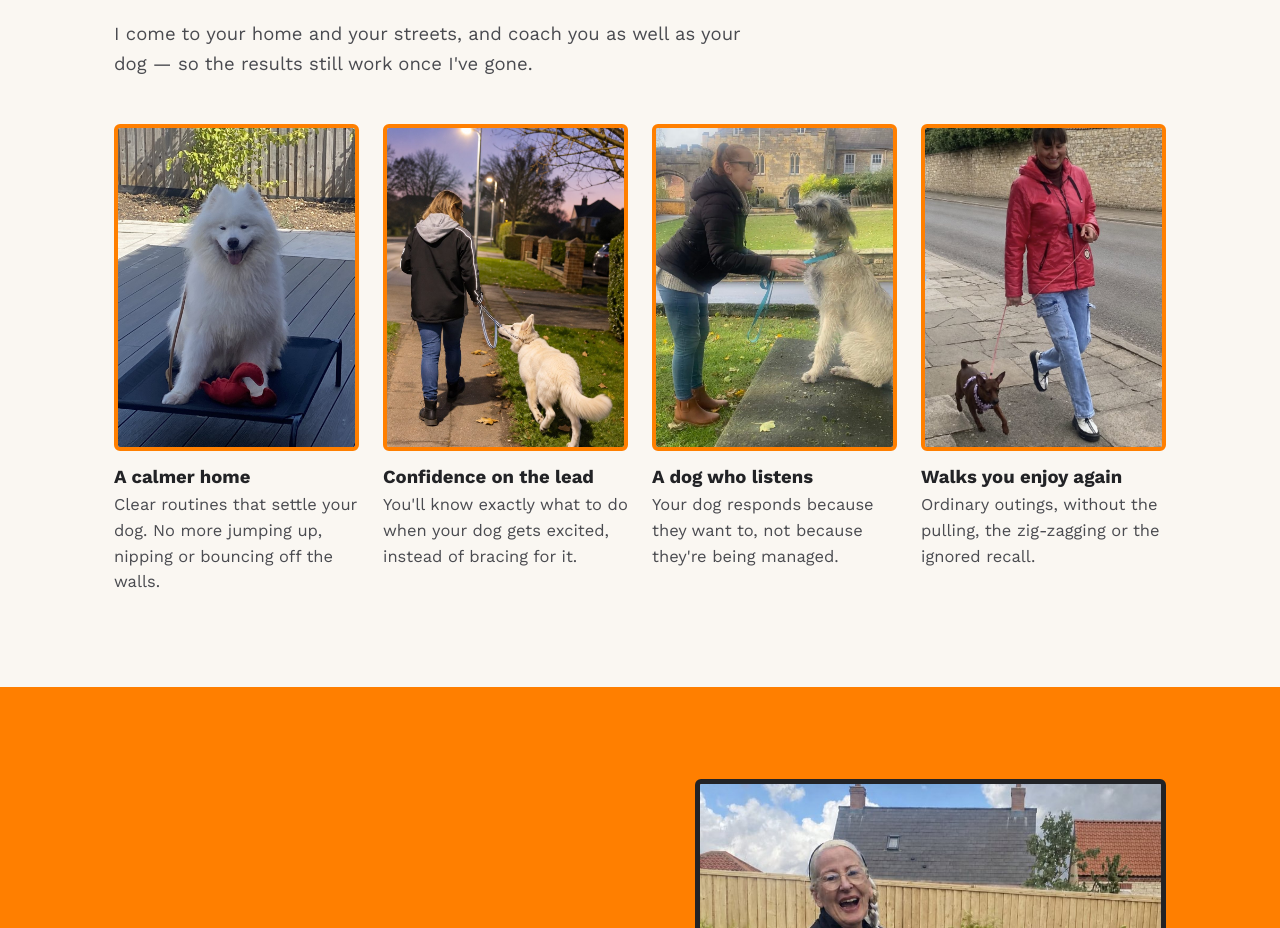
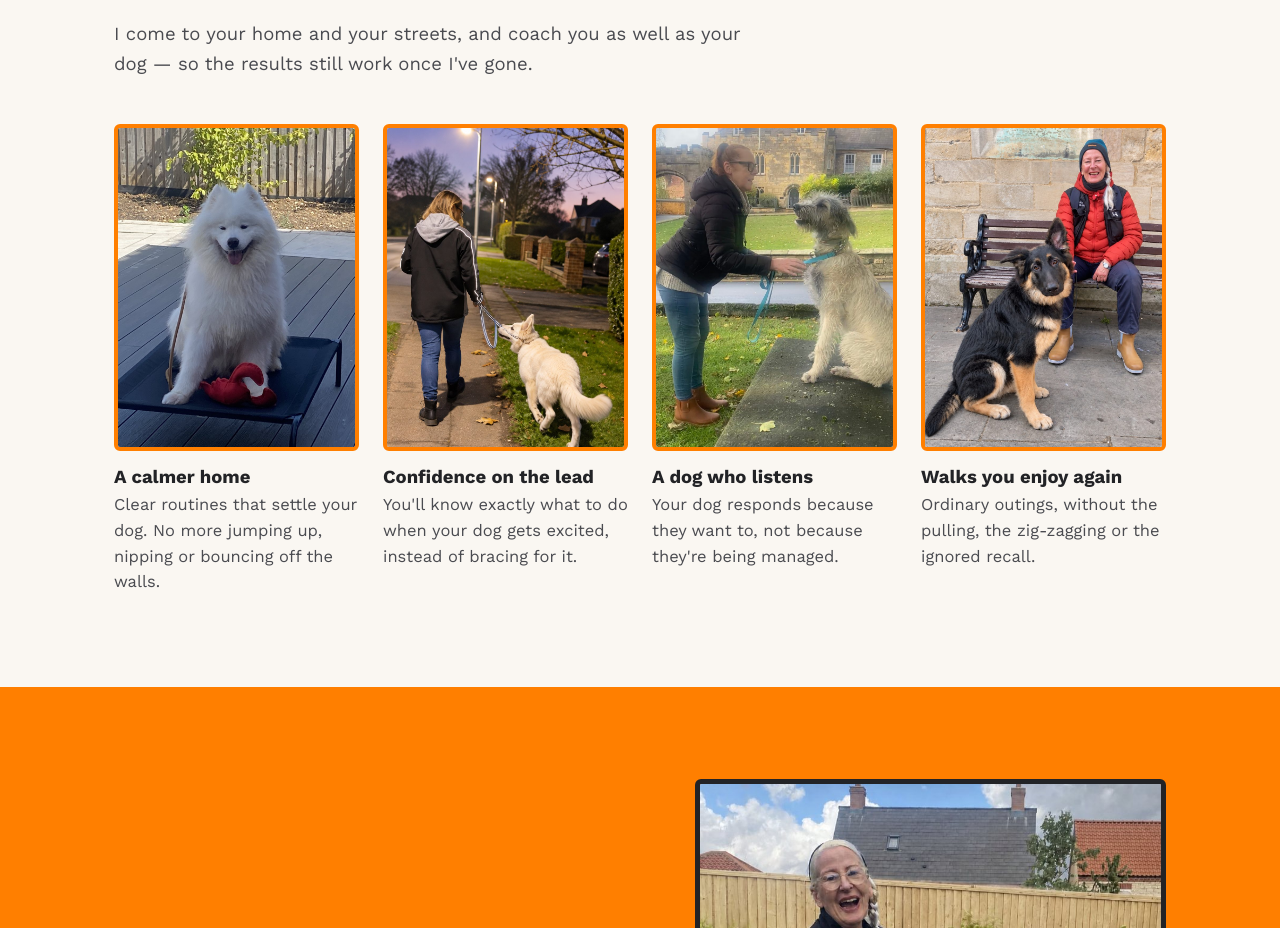
Before and after one commit to AnnaTDogtrainer/denzels-dog-training, a plain HTML site: page index.html in a window 1280 px wide. Shown: the part 1771-2699 px from the top of the page. Drawn offline with nearby package versions, Linux system fonts and the light colour scheme.

Commit message:
Add files via upload

```diff
--- a/index.html
+++ b/index.html
@@ -350,7 +350,7 @@
         <p>Your dog responds because they want to, not because they're being managed.</p>
       </div>
       <div class="help">
-        <div class="help-photo"><img src="images/outcome-stress-free-walks.jpg" alt="A client walking her miniature dachshund calmly on a Lincoln street" loading="lazy" decoding="async"></div>
+        <div class="help-photo"><img src="outcome-german-shepherd.jpg" alt="Anna on a bench in Lincoln with a calm young German Shepherd" loading="lazy" decoding="async"></div>
         <h3>Walks you enjoy again</h3>
         <p>Ordinary outings, without the pulling, the zig-zagging or the ignored recall.</p>
       </div>
```
Also changed, not shown: outcome-german-shepherd.jpg (added).
